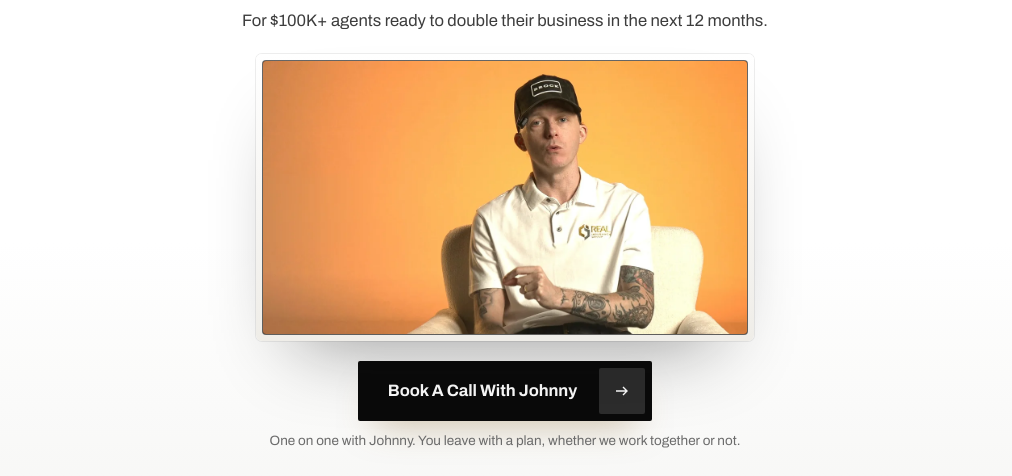
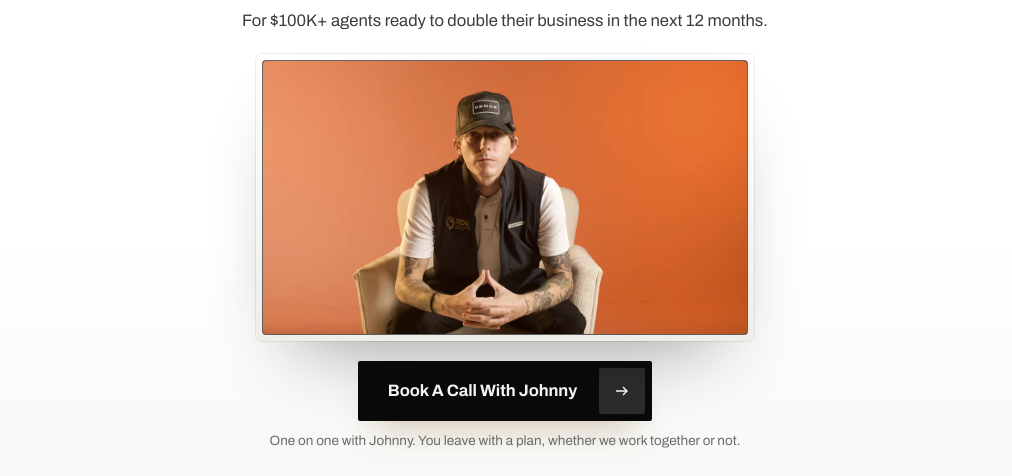
Before and after one commit to javmartz04-ship-it/rig-book-a-call-vsl, a plain HTML site: page index-photo.html in a window 1280 px wide. Shown: the part 293-769 px from the top of the page, without its empty margins (135-1147 px from the left). Drawn offline with Linux system fonts and the light colour scheme; a web font is replaced by a local one.

Commit message:
No-VSL page: Johnny's chair photo from the shoot instead of the video still
Co-Authored-By: Claude Opus 5.5 <noreply@anthropic.com>

```diff
--- a/index-photo.html
+++ b/index-photo.html
@@ -92,7 +92,7 @@ h2 em.e{display:block}
 .js .hero.go .hint{opacity:1}
 .vsl{width:min(100%,clamp(300px,calc((100svh - 520px) * 1.7778),860px));margin:clamp(18px,2.6svh,28px) auto 0;padding:7px;border-radius:6px;background:linear-gradient(180deg,#fff,#efede8);box-shadow:0 0 0 1px rgba(10,10,10,.07),0 1px 0 rgba(255,255,255,.9) inset,0 40px 80px -40px rgba(10,10,10,.45)}
 .vsl-in{position:relative;aspect-ratio:16/9;overflow:hidden;border-radius:3px;background:#0b0b0b;box-shadow:0 0 0 1px rgba(0,0,0,.6)}
-.vsl-in img.still{position:absolute;inset:0;width:100%;height:100%;object-fit:cover;object-position:62% 40%}
+.vsl-in img.still{position:absolute;inset:0;width:100%;height:100%;object-fit:cover;object-position:50% 30%}
 .vsl-in video,.vsl-poster{position:absolute;inset:0;width:100%;height:100%}
 .vsl-in video{object-fit:cover;background:#000}
 .vsl-poster{background:radial-gradient(120% 90% at 72% 40%,#2a2622 0%,#0c0b0a 62%)}
@@ -501,7 +501,7 @@ h2 em.e{display:block}
 
   <div class="vsl" id="vsl">
     <div class="vsl-in">
-      <img class="still" src="assets/johnny-hero-still.webp" srcset="assets/johnny-hero-still-m.webp 1200w, assets/johnny-hero-still.webp 1920w" sizes="(max-width:900px) 100vw, 860px" width="1920" height="1080" alt="Johnny Brock, founder of The Real Insurance Group" fetchpriority="high">
+      <img class="still" src="assets/johnny-chair.webp" srcset="assets/johnny-chair-m.webp 1200w, assets/johnny-chair.webp 2400w" sizes="(max-width:900px) 100vw, 860px" width="2400" height="1350" alt="Johnny Brock, founder of The Real Insurance Group" fetchpriority="high">
     </div>
   </div>
 
```
Also changed, not shown: assets/johnny-chair-m.webp (added), assets/johnny-chair.webp (added).
